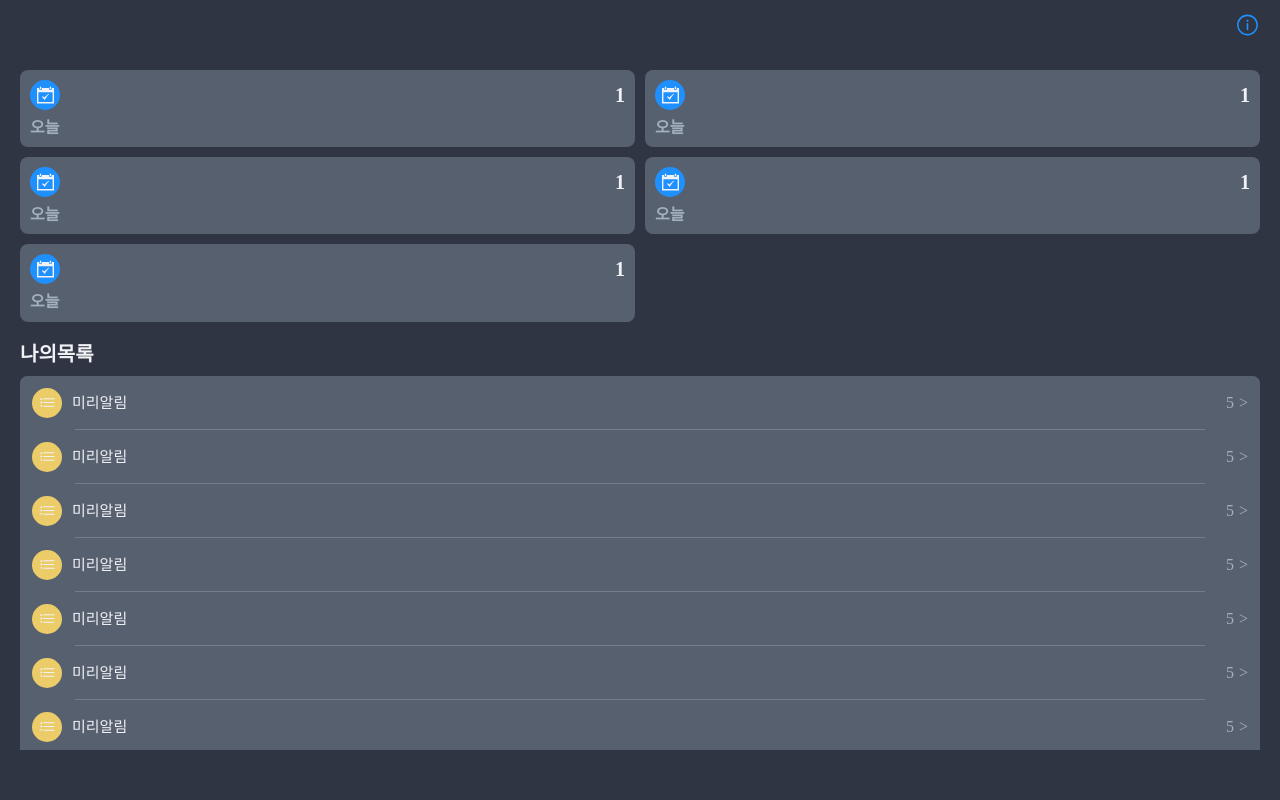
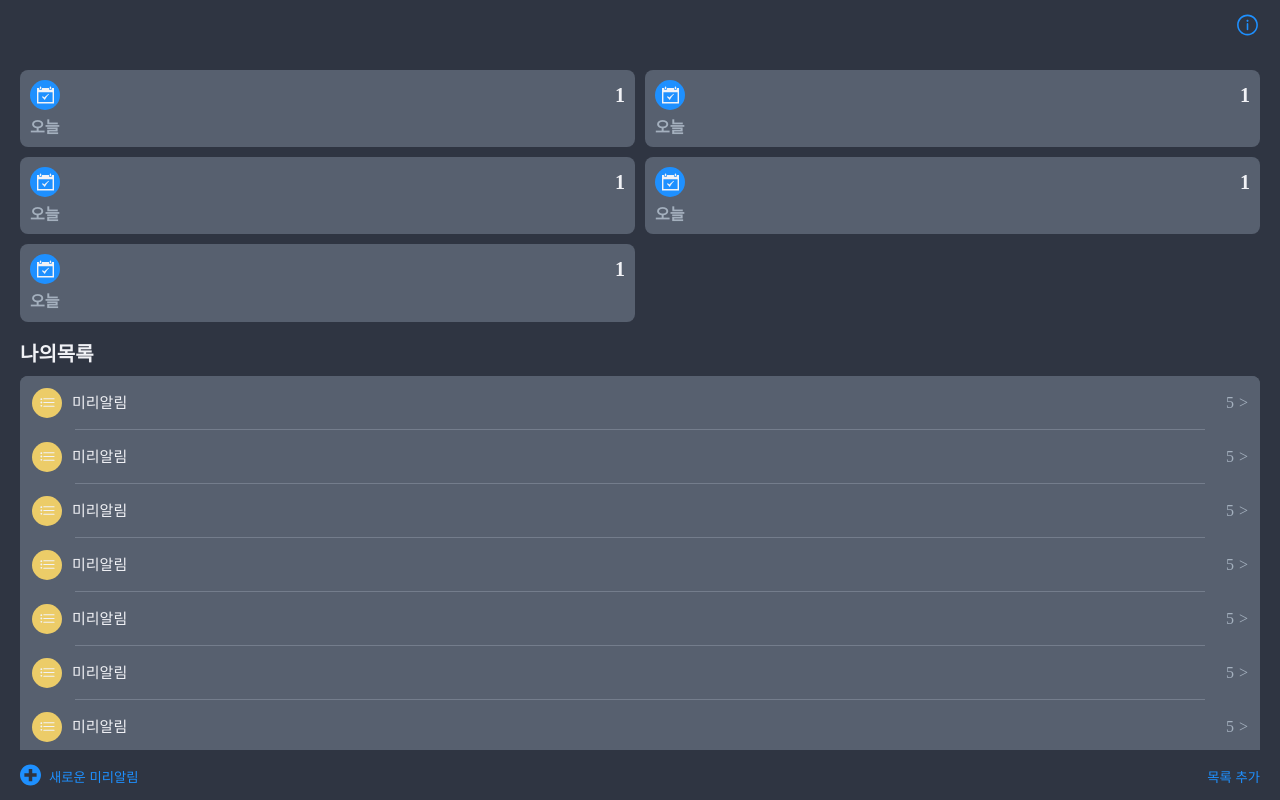
Before and after one commit to JayoonKoo/milialim, a React (Create React App) app: page / in a window 1280 px wide. Built offline with nearby package versions, Linux system fonts and the light colour scheme.

Commit message:
feat: MainPage 완성

```diff
--- /dev/null
+++ b/src/components/atom/Button/index.tsx
@@ -0,0 +1,20 @@
+import React from "react";
+import Icon, { IconType } from "../Icon/Icon";
+import { Wrapper } from "./styled";
+
+export type ButtonProps = {
+  icon?: IconType;
+  title: string;
+  color?: string;
+} & React.ButtonHTMLAttributes<HTMLButtonElement>;
+
+function Button({ icon, title, color = "#1e90ff" }: ButtonProps) {
+  return (
+    <Wrapper color={color}>
+      {icon && <Icon name={icon} />}
+      <span>{title}</span>
+    </Wrapper>
+  );
+}
+
+export default Button;
--- /dev/null
+++ b/src/components/atom/Button/styled.tsx
@@ -0,0 +1,27 @@
+import styled, { css } from "styled-components";
+import rem from "../../../lib/Rem";
+import Icon from "../Icon/Icon";
+
+export const Wrapper = styled.button<{ color: string }>`
+  ${({ color }) =>
+    css`
+      color: ${color};
+    `}
+
+  display: flex;
+  align-items: center;
+  transition: all 0.2s;
+
+  span {
+    padding-top: ${rem(3)};
+  }
+
+  ${Icon} {
+    width: ${rem(21)};
+    margin-right: ${rem(8)};
+  }
+
+  &:active {
+    filter: opacity(0.4);
+  }
+`;
--- a/src/components/atom/Icon/Icon.tsx
+++ b/src/components/atom/Icon/Icon.tsx
@@ -1,4 +1,5 @@
 import React from "react";
+import styled from "styled-components";
 import * as svg from "./svg";
 
 export type IconType = keyof typeof svg;
@@ -15,4 +16,4 @@ function Icon({ name, className, style }: IconProps) {
   });
 }
 
-export default Icon;
+export default styled(Icon)``;
--- a/src/components/atom/Icon/svg/index.tsx
+++ b/src/components/atom/Icon/svg/index.tsx
@@ -1,5 +1,6 @@
 import { ReactComponent as info } from "./info.svg";
 import { ReactComponent as calendar } from "./calendar.svg";
 import { ReactComponent as list } from "./list.svg";
+import { ReactComponent as plus } from "./plus.svg";
 
-export { info, calendar, list };
+export { info, calendar, list, plus };
--- a/src/components/components/Footer/index.tsx
+++ b/src/components/components/Footer/index.tsx
@@ -1,8 +1,18 @@
 import React from "react";
-import { Wrapper } from "./styled";
+import Button from "../../atom/Button";
+import { Left, Right, Wrapper } from "./styled";
 
 function Footer() {
-  return <Wrapper></Wrapper>;
+  return (
+    <Wrapper>
+      <Left>
+        <Button title="새로운 미리알림" icon="plus" />
+      </Left>
+      <Right>
+        <Button title="목록 추가" />
+      </Right>
+    </Wrapper>
+  );
 }
 
 export default Footer;
--- a/src/components/components/Footer/styled.tsx
+++ b/src/components/components/Footer/styled.tsx
@@ -9,4 +9,12 @@ export const Wrapper = styled.footer`
   bottom: 0;
   z-index: 100;
   background-color: #2f3542;
+  display: flex;
+  justify-content: space-between;
+  align-items: center;
+  padding: 0 ${rem(20)};
 `;
+
+export const Left = styled.div``;
+
+export const Right = styled.div``;
--- a/src/lib/GlobalStyle.ts
+++ b/src/lib/GlobalStyle.ts
@@ -69,9 +69,14 @@ html {
 	* {
 		box-sizing: inherit;
 	}
+	-webkit-touch-callout: none;
+
+	-webkit-user-select: none;
+
+	-webkit-tap-highlight-color: rgba(0, 0, 0, 0);
 }
 button{
-background: inherit ; border:none; box-shadow:none; border-radius:0; padding:0; overflow:visible; cursor:pointer}
+background: transparent ; border:none; box-shadow:none; border-radius:0; padding:0; overflow:visible; cursor:pointer}
 input{
   outline: none;
   border:none;
```
Also changed, not shown: src/components/atom/Icon/svg/plus.svg (added).
